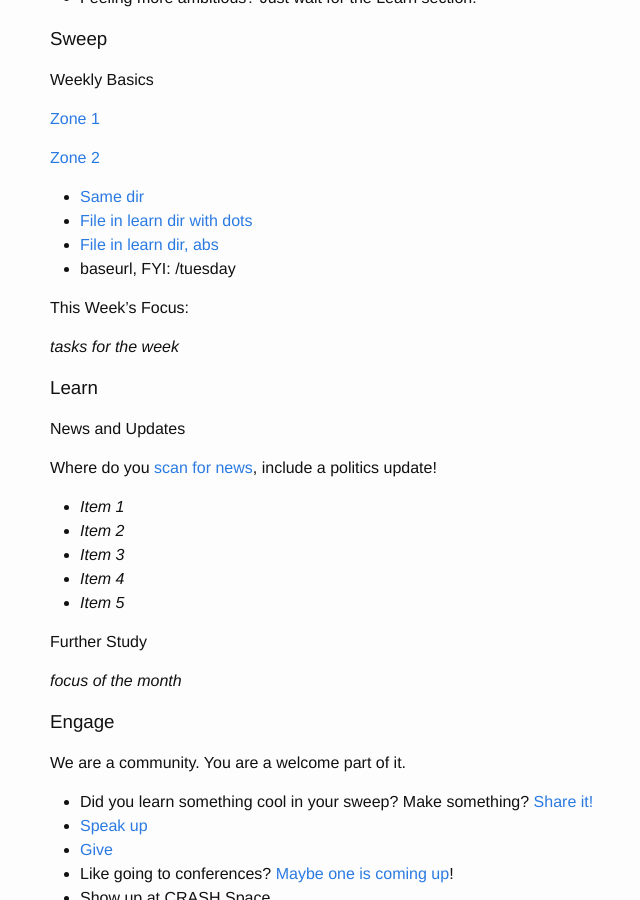
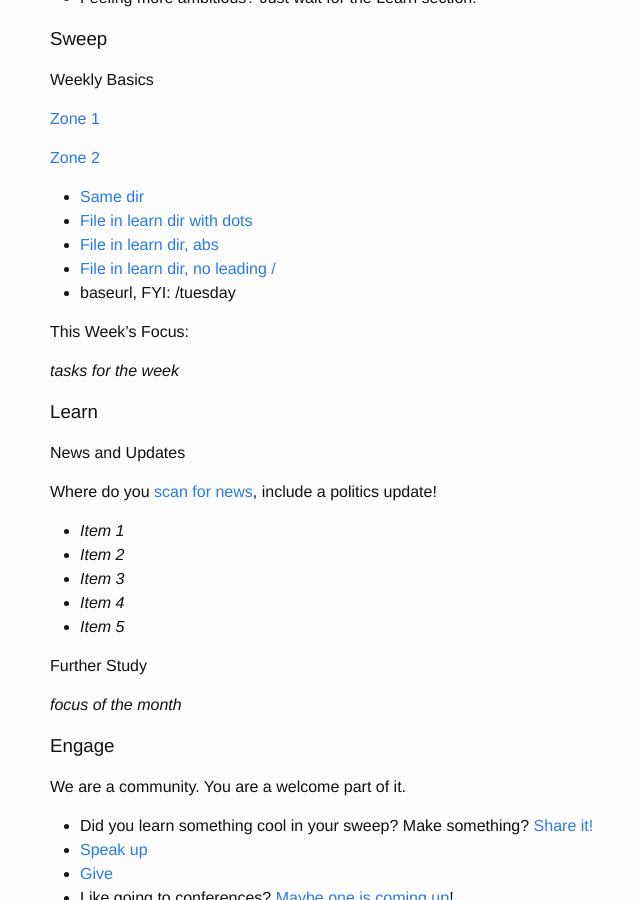
Before and after one commit to CRASHSpace/tuesday, a Jekyll site: the page built from _sweep/template.md, in a window 1280 px wide and 900 px high, scrolled down 538 px. Shown: the whole window, without its empty margins (220-860 px from the left). Built offline with Jekyll 4.4.1, drawn with Linux system fonts in a browser that asks for light colours.

Commit message:
no leading /

```diff
--- a/_sweep/template.md
+++ b/_sweep/template.md
@@ -43,6 +43,7 @@ _focus of the month_
 * [Same dir](sweep_basic_checklist.md)
 * [File in learn dir with dots](../_learn/01-news.md)
 * [File in learn dir, abs](/_learn/01-news.md)
+* [File in learn dir, no leading /](_learn/01-news.md)
 * baseurl, FYI: {{ site.baseurl }}
 
 #### This Week’s Focus:
```
